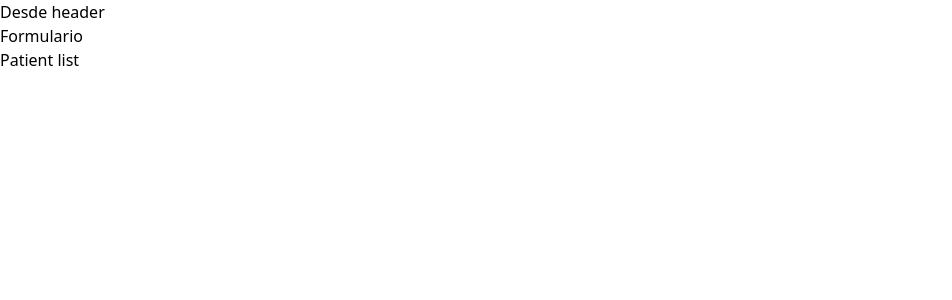
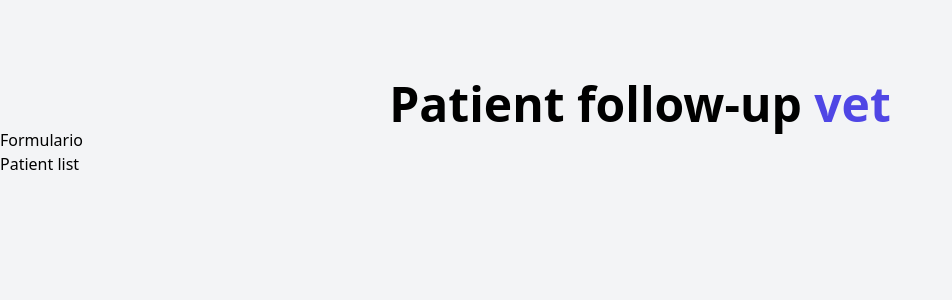
Before and after one commit to cilfonegabriel/appointment-react, a React (Vite) app: page / in a window 1280 px wide. Shown: the top 300 px of the page, without its empty margins (0-952 px from the left). Built offline with nearby package versions, Linux system fonts and the light colour scheme.

Commit message:
add style to header component

```diff
--- a/index.html
+++ b/index.html
@@ -6,7 +6,7 @@
     <meta name="viewport" content="width=device-width, initial-scale=1.0" />
     <title>Appointment</title>
   </head>
-  <body>
+  <body class="bg-gray-100 h-screen">
     <div id="root"></div>
     <script type="module" src="/src/main.jsx"></script>
   </body>
--- a/src/App.jsx
+++ b/src/App.jsx
@@ -4,11 +4,11 @@
 
 function App() {
   return (
-  <>
+  <div className="container mx-auto mt-20">
     <Header />
     <Form />
     <PatientList />
-  </>
+  </div>
   )
 }
 
--- a/src/components/Header.jsx
+++ b/src/components/Header.jsx
@@ -2,9 +2,10 @@
 
 const Header = () => {
   return (
-    <header>
-        <h1>Desde header</h1>
-    </header>
+    <h1 className='font-black text-5xl text-center md:w-1/2 mx-auto'>
+        Patient follow-up {""}
+        <span className='text-indigo-600'>vet</span>
+    </h1>
   )
 }
 
```
